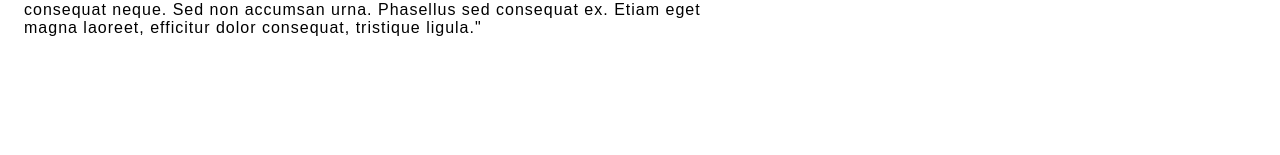
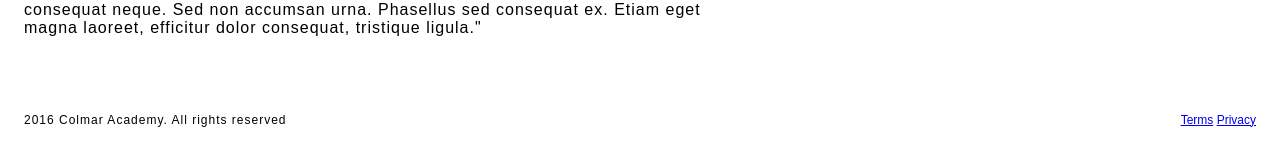
Before and after one commit to rucpata/colmar.github.io, a plain HTML site: page index.html in a window 1280 px wide. Shown: the part 3032-3187 px from the top of the page. Before the commit the page ends 3117 px from the top, so only its background shows below. Drawn offline with Linux system fonts and the light colour scheme.

Commit message:
desktop 2

```diff
--- a/index.html
+++ b/index.html
@@ -220,7 +220,13 @@
         </div>
     </main>
     <footer>
-
+        <div class="one">
+            <p>2016 Colmar Academy. All rights reserved</p>
+        </div>
+        <div class="one">
+            <a href="#">Terms</a>
+            <a href="#">Privacy</a>
+        </div>
     </footer>
 </body>
 </html>
--- a/resources/css/style.css
+++ b/resources/css/style.css
@@ -213,3 +213,18 @@ base p{
     width: 60%;
     height: auto;
 }
+footer{
+    padding: 1rem 1.5rem;
+    display: flex;
+    justify-content: space-between;
+    font-size: 0.75rem;
+    align-content: center;
+}
+
+footer p{
+    font-size: 0.75rem;
+}
+
+.one{
+    align-content: center;
+}
```
